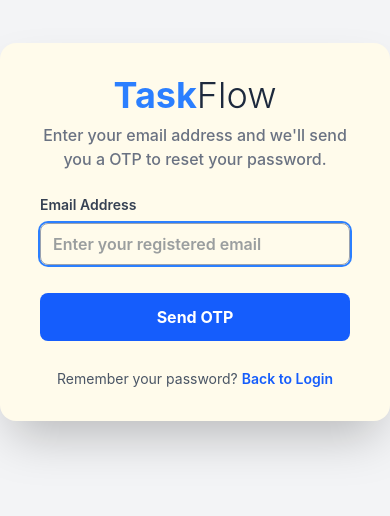
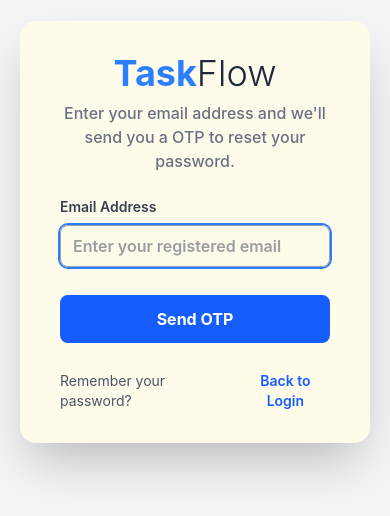
Before and after one commit to MidhunSreekkuttan/To-Do-App, a React (Vite) app in the folder frontend/: page /forgotPassword in a window 390 px wide. Shown: the part 190-706 px from the top of the page. Built offline with nearby package versions, Linux system fonts and the light colour scheme; no server answers.

Commit message:
Make forgot and reset pass comp responsive

```diff
--- a/frontend/src/pages/ForgotPassword.jsx
+++ b/frontend/src/pages/ForgotPassword.jsx
@@ -48,8 +48,8 @@ const ForgotPassword = () => {
     }, [])
 
     return (
-        <div className="w-screen h-screen flex justify-center items-center bg-gray-100">
-            <div className="w-full max-w-md bg-amber-50 rounded-2xl py-8 px-10 shadow-2xl">
+        <div className="w-screen h-dvh flex justify-center items-center bg-gray-100">
+            <div className="w-full max-w-md bg-amber-50 rounded-2xl py-8 px-10 mx-5 md:mx-0 shadow-2xl">
 
                 {/* TaskFlow Branding */}
                 <div className='flex flex-col items-center mb-6'>
--- a/frontend/src/pages/ResetPassword.jsx
+++ b/frontend/src/pages/ResetPassword.jsx
@@ -41,8 +41,8 @@ const ResetPassword = () => {
     }
 
     return (
-        <div className="w-screen h-screen flex justify-center items-center bg-gray-100">
-            <div className="w-full max-w-md bg-amber-50 rounded-2xl py-8 px-10 shadow-2xl">
+        <div className="w-screen h-dvh flex justify-center items-center bg-gray-100">
+            <div className="w-full max-w-md bg-amber-50 rounded-2xl mx-5 md:mx-0 py-8 px-10 shadow-2xl">
 
                 <div className='flex flex-col items-center mb-6'>
                     <h1 className='font-bold text-4xl text-center text-blue-500'>
```
